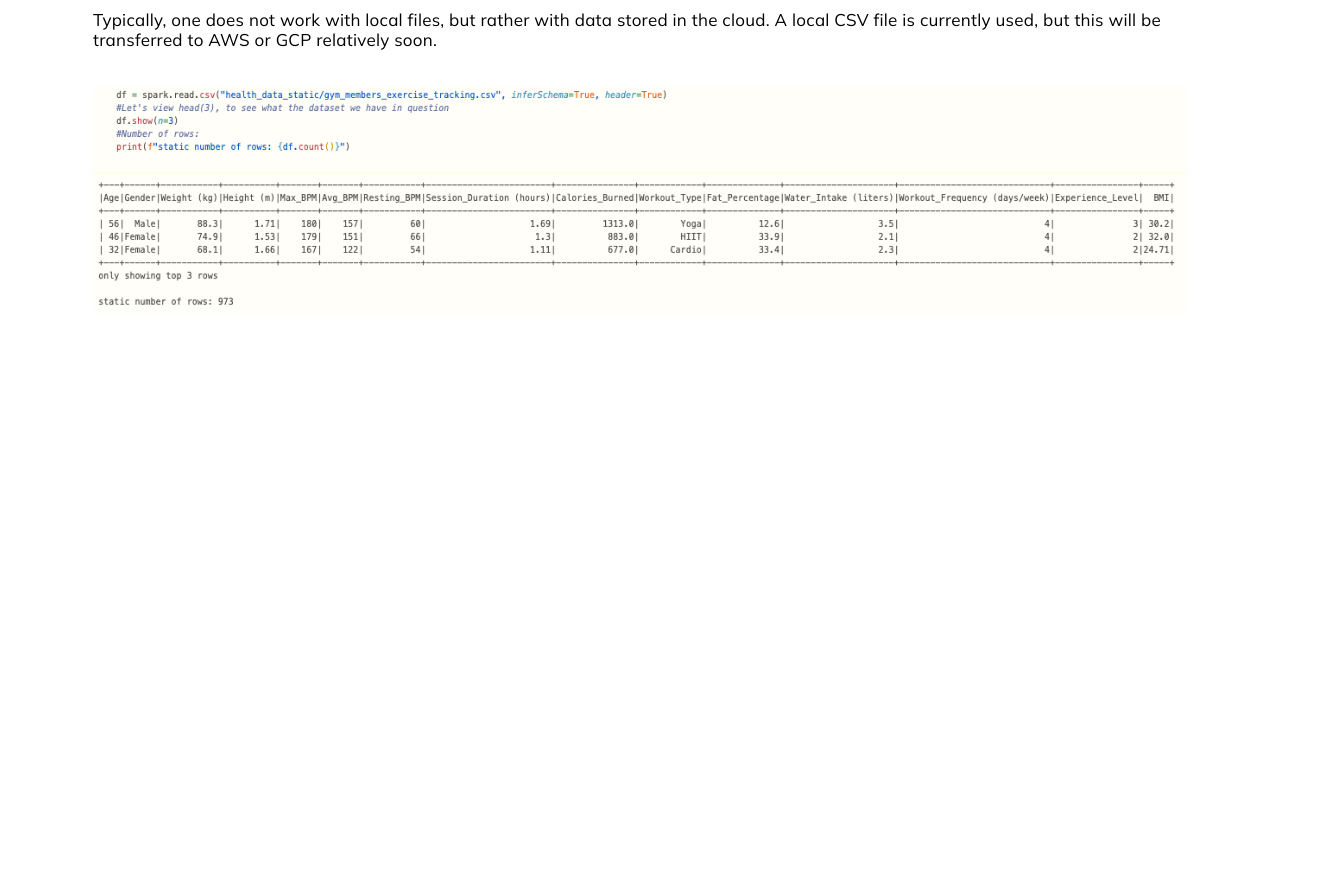
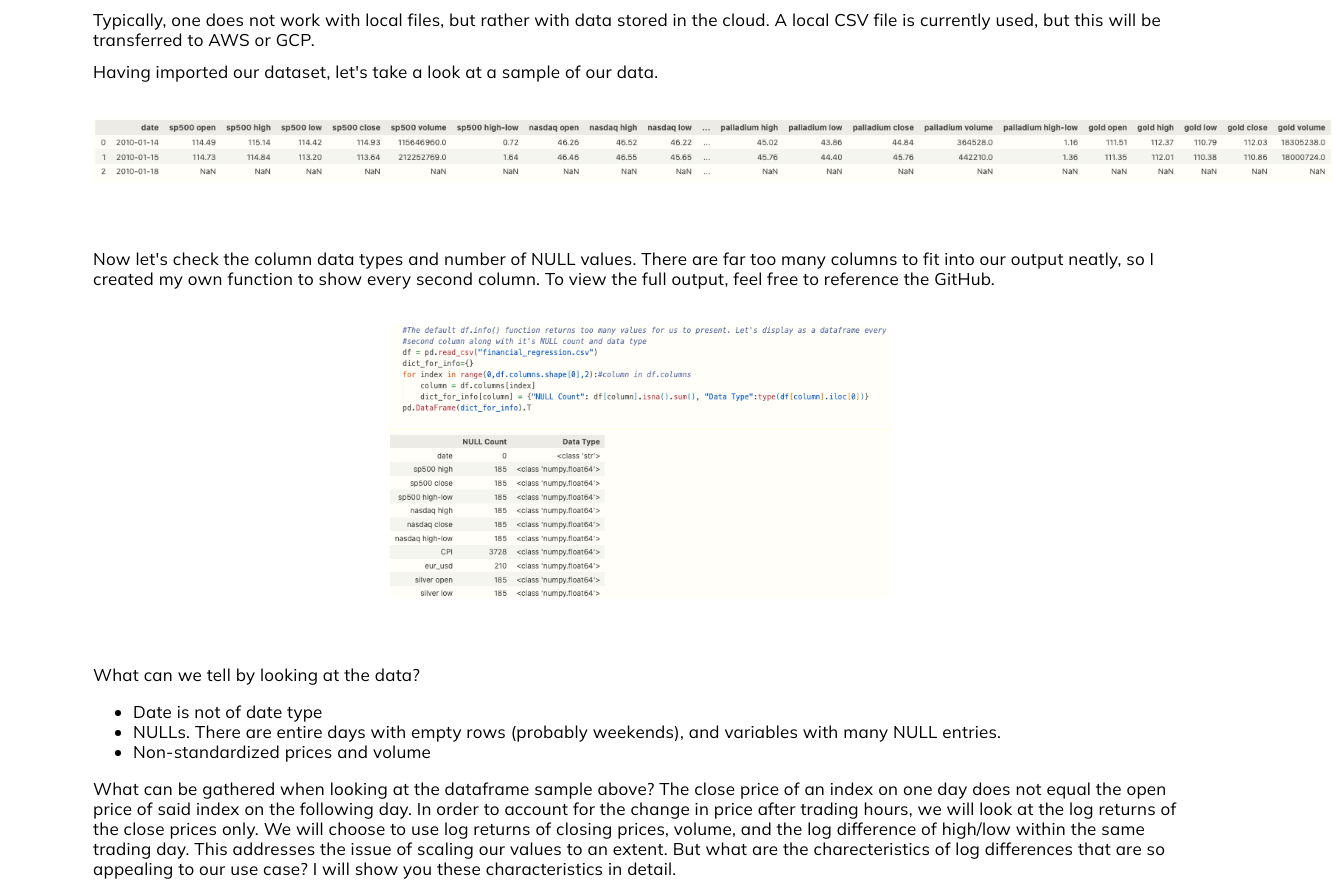
Before and after one commit to kklimov1/AngularPortfolioData, an Angular app in the folder portfolio/: page /stockAnalysis in a window 1280 px wide. Shown: the part 958-1839 px from the top of the page, 1333 px wide, since content can reach past the window. Before the commit the page ends 1360 px from the top, so only its background shows below. Built offline with nearby package versions, Linux system fonts and the light colour scheme.

Commit message:
Added intro. Will add MathJax soon

```diff
--- a/portfolio/src/app/projects/stocks-analysis/stocks-analysis.component.html
+++ b/portfolio/src/app/projects/stocks-analysis/stocks-analysis.component.html
@@ -47,12 +47,31 @@
         SPY, QQQ, SIVR, PPLT, USO, PALL, and GLD.
     </p>
     <p>
-        Typically, one does not work with local files, but rather with data stored in the cloud. A local CSV file is currently used, but this will be transferred to AWS or GCP relatively soon.
+        Typically, one does not work with local files, but rather with data stored in the cloud. A local CSV file is currently used, but this will be transferred to AWS or GCP.
     </p>
 
-
+    <p>
+        Having imported our dataset, let's take a look at a sample of our data.
+    </p>
     <div class="img-container">
-        <img src="assets/sparkAnalysis/spark_read_show.png" class="img" id="spark_read_show">
+        <img src="assets/stocksRegression/head_1.png" class="img" id="header">
     </div>
+    <p>
+        Now let's check the column data types and number of NULL values. There are far too many columns to fit into our output neatly, so I created my own function to show every second column. To view the full output, feel free to reference the GitHub.
+    </p>
+    <div class="img-container">
+        <img src="assets/stocksRegression/every_second.png" class="img" id="stock_2_info">
+    </div>
+    <p>What can we tell by looking at the data?</p>
+    <ul>
+        <li>Date is not of date type</li>
+        <li>NULLs. There are entire days with empty rows (probably weekends), and variables with many NULL entries.</li>
+        <li>Non-standardized prices and volume</li>
+    </ul>
+    <p>
+        What can be gathered when looking at the dataframe sample above? The close price of an index on one day does not equal the open price of said index on the following day. In order to account for the change in price after trading hours, we will look at the log returns
+        of the close prices only. We will choose to use log returns of closing prices, volume, and the log difference of high/low within the same trading day. This addresses the issue of scaling our values to an extent. But what are the charecteristics of
+        log differences that are so appealing to our use case? I will show you these characteristics in detail.
+    </p>
     <br>
 </div>
--- a/portfolio/src/app/projects/stocks-analysis/stocks-analysis.component.sass
+++ b/portfolio/src/app/projects/stocks-analysis/stocks-analysis.component.sass
@@ -36,7 +36,14 @@ sup
     padding-top: 0px
     align-items: center
 
+#header
+    width: 1240px
+
 .logo-buttons
     margin-left: auto
 
 #github-text
+
+
+#stock_2_info
+    width: 500px
--- a/portfolio/src/index.html
+++ b/portfolio/src/index.html
@@ -11,6 +11,7 @@
   <link href="https://fonts.googleapis.com/icon?family=Material+Icons" rel="stylesheet">
   <link rel="preconnect" href="https://fonts.googleapis.com">
   <link rel="preconnect" href="https://fonts.gstatic.com" crossorigin>
+  <script id="MathJax-script" async src="https://cdn.jsdelivr.net/npm/mathjax@3/es5/tex-mml-chtml.js"></script>
   <link href="https://fonts.googleapis.com/css2?family=Nunito+Sans:ital,opsz,wght@0,6..12,200..1000;1,6..12,200..1000&family=Spectral:ital,wght@0,200;0,300;0,400;0,500;0,600;0,700;0,800;1,200;1,300;1,400;1,500;1,600;1,700;1,800&display=swap" rel="stylesheet">
 
 </head>
```
Also changed, not shown: portfolio/src/assets/stocksRegression/every_second.png (added), portfolio/src/assets/stocksRegression/head_1.png (added).
